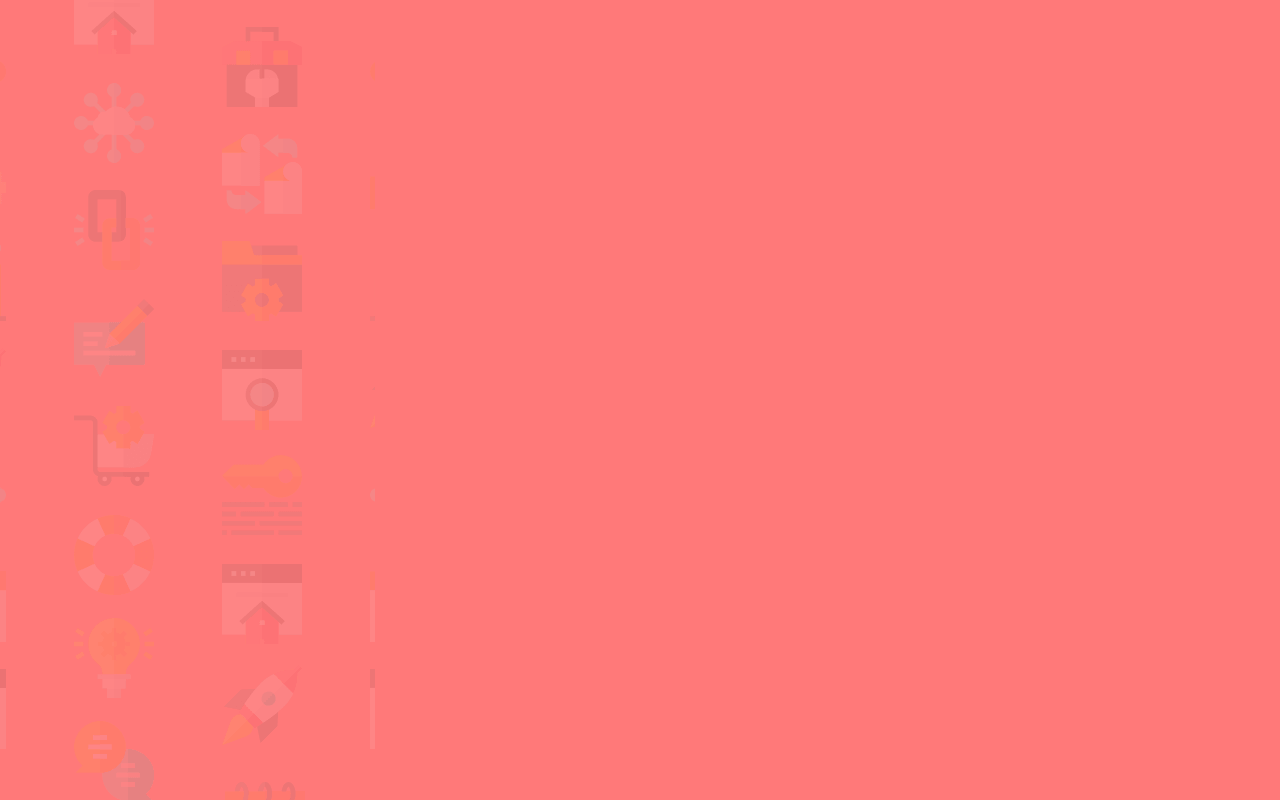
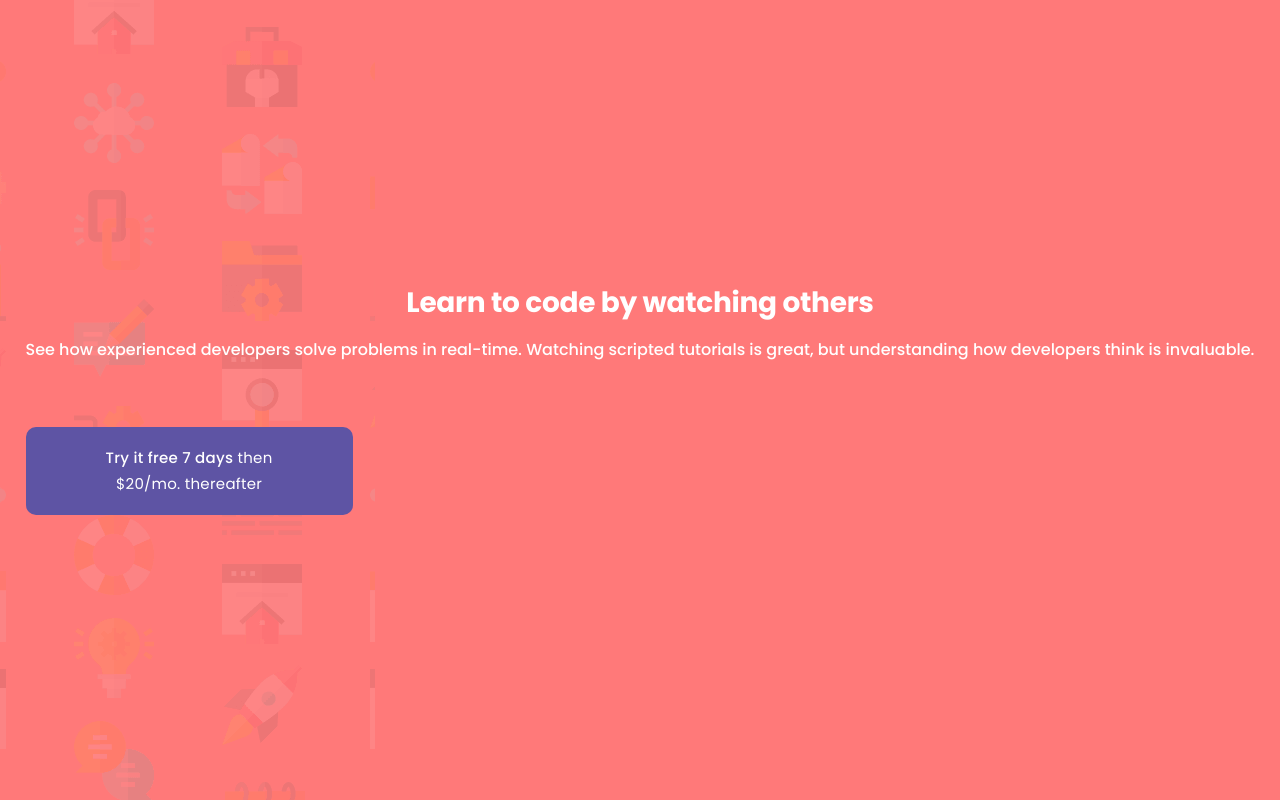
Before and after one commit to giorgisilagadze/sign-up-form-React, a React (Vite) app: page / in a window 1280 px wide. Built offline with nearby package versions, Linux system fonts and the light colour scheme.

Commit message:
create title comp

```diff
--- a/src/App.jsx
+++ b/src/App.jsx
@@ -1,16 +1,22 @@
 import { GlobalStyles } from "./styled-components/Global.Styled";
 import { Helmet } from "react-helmet";
+import Title from "./components/Title";
+import SignUp from "./components/SignUp";
 
 function App() {
   return (
     <>
       <Helmet>
         <link
-          href="https://fonts.googleapis.com/css2?family=Poppins:wght@500;600;700&display=swap"
+          href="https://fonts.googleapis.com/css2?family=Poppins:wght@400;500;600;700&display=swap"
           rel="stylesheet"
         />
       </Helmet>
       <GlobalStyles />
+      <div>
+        <Title />
+        <SignUp />
+      </div>
     </>
   );
 }
--- /dev/null
+++ b/src/components/SignUp.jsx
@@ -0,0 +1,11 @@
+import { OfferDiv, Span } from "../styled-components/SignUp.Styled";
+
+export default function SignUp() {
+  return (
+    <div>
+      <OfferDiv>
+        <Span>Try it free 7 days</Span> then $20/mo. thereafter
+      </OfferDiv>
+    </div>
+  );
+}
--- /dev/null
+++ b/src/components/Title.jsx
@@ -0,0 +1,14 @@
+import { StyledTitle, StyledText } from "../styled-components/Title.Styled";
+
+export default function Title() {
+  return (
+    <div>
+      <StyledTitle>Learn to code by watching others</StyledTitle>
+      <StyledText>
+        See how experienced developers solve problems in real-time. Watching
+        scripted tutorials is great, but understanding how developers think is
+        invaluable.{" "}
+      </StyledText>
+    </div>
+  );
+}
--- a/src/styled-components/Global.Styled.js
+++ b/src/styled-components/Global.Styled.js
@@ -13,7 +13,11 @@ export const GlobalStyles = createGlobalStyle`
         background-image: url("./images/bg-intro-mobile.png");
         background-repeat: no-repeat;
         background-color: #FF7979;
-        width: 100vh;
+        width: 100vw;
         height: 100vh;
+        display: flex;
+        justify-content: center;
+        align-items: center;
+        padding: 0px 24px;
     }
 `
--- /dev/null
+++ b/src/styled-components/SignUp.Styled.js
@@ -0,0 +1,28 @@
+import styled from "styled-components";
+
+export const OfferDiv  = styled.div`
+    background-color: #5E54A4;
+    padding: 18px 66.5px;
+    border-radius: 10px;
+    font-weight: 400;
+    font-size: 15px;
+    line-height: 26px;
+    letter-spacing: 0.27px;
+    color: white;
+    text-align: center;
+    margin-top: 64px;
+    width: 327px;
+
+`
+
+export const Span = styled.span`
+    font-weight: 500;
+    font-size: 15px;
+    line-height: 26px;
+    letter-spacing: 0.27px;
+    color: white;
+`
+
+export const SignUpDiv = styled.div`
+
+`
--- /dev/null
+++ b/src/styled-components/Title.Styled.js
@@ -0,0 +1,21 @@
+import styled from "styled-components";
+
+export const StyledTitle = styled.h1`
+    font-weight: 700;
+    font-size: 28px;
+    line-height: 36px;
+    letter-spacing: -0.29px;
+    color: white;
+    text-align: center;
+
+`
+
+export const StyledText = styled.p`
+    font-weight: 500;
+    font-size: 16px;
+    line-height: 26px;
+    color: white;
+    text-align: center;
+    margin-top: 16px;
+
+`
```
